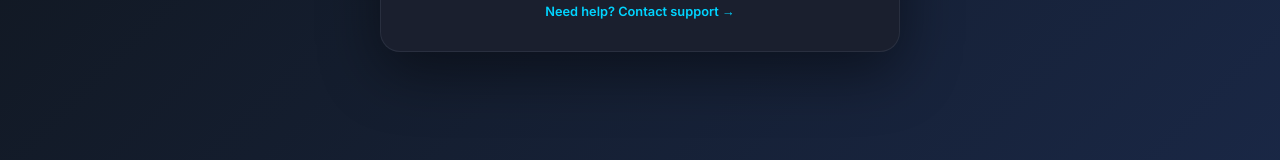
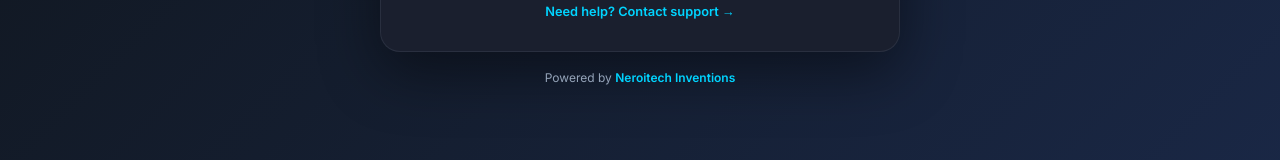
Before and after one commit to urlmini/urlmini.github.io, a plain HTML site: page index.html in a window 1280 px wide. Shown: the part 534-694 px from the top of the page. Drawn offline with Linux system fonts and the light colour scheme.

Commit message:
Update index.html

```diff
--- a/index.html
+++ b/index.html
@@ -127,6 +127,22 @@
 .support a:hover {
     text-decoration: underline;
 }
+.powered-by {
+    margin-top: 18px;
+    text-align: center;
+    color: var(--muted);
+    font-size: .75rem;
+}
+
+.powered-by a {
+    color: var(--primary);
+    text-decoration: none;
+    font-weight: 600;
+}
+
+.powered-by a:hover {
+    text-decoration: underline;
+}
     </style>
 </head>
 <body>
@@ -156,10 +172,20 @@
     </a>
 </p>
         </div>
+
         <div class="card" id="goCard" style="display:none;">
             <h1>Opening link…</h1>
             <p class="sub" id="goStatus">Verifying your link, please wait.</p>
         </div>
+
+        <p class="powered-by">
+    Powered by
+    <a href="https://niti.com.ng/" target="_blank" rel="noopener noreferrer">
+        Neroitech Inventions
+    </a>
+</p>
+
+
     </div>
 
     <script src="config.js"></script>
```
